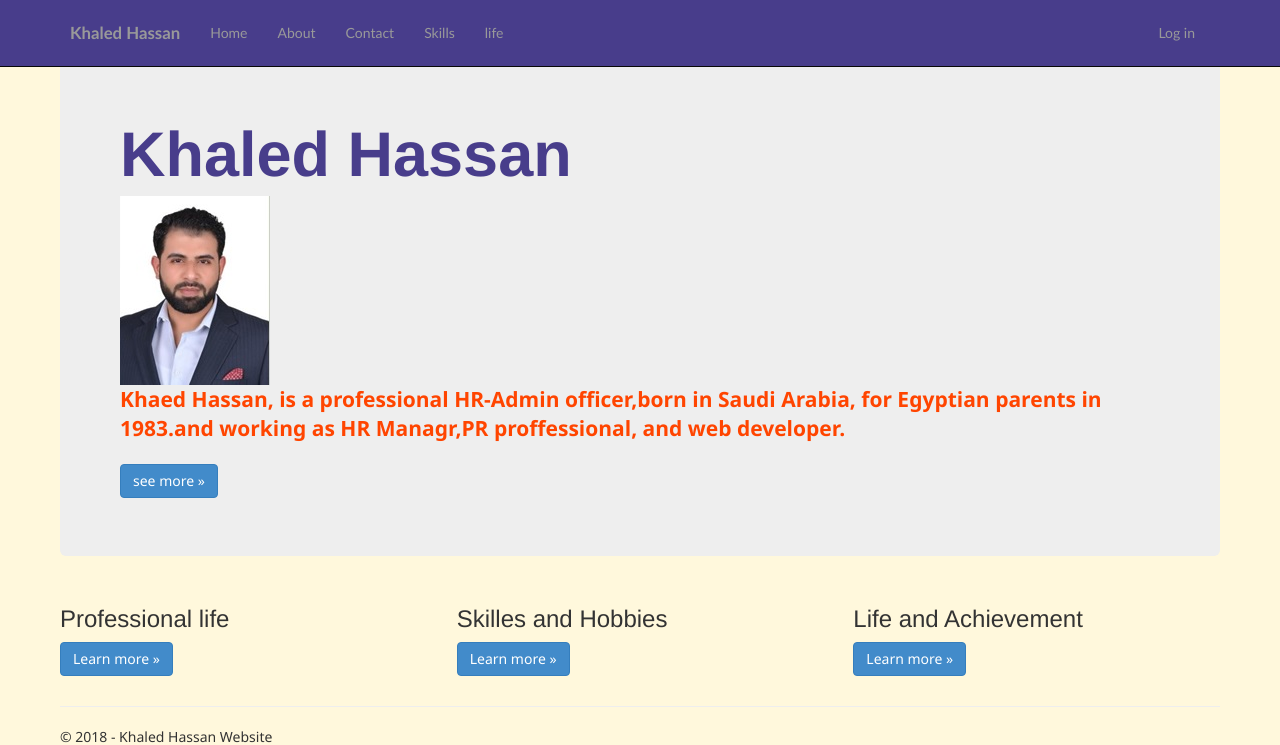
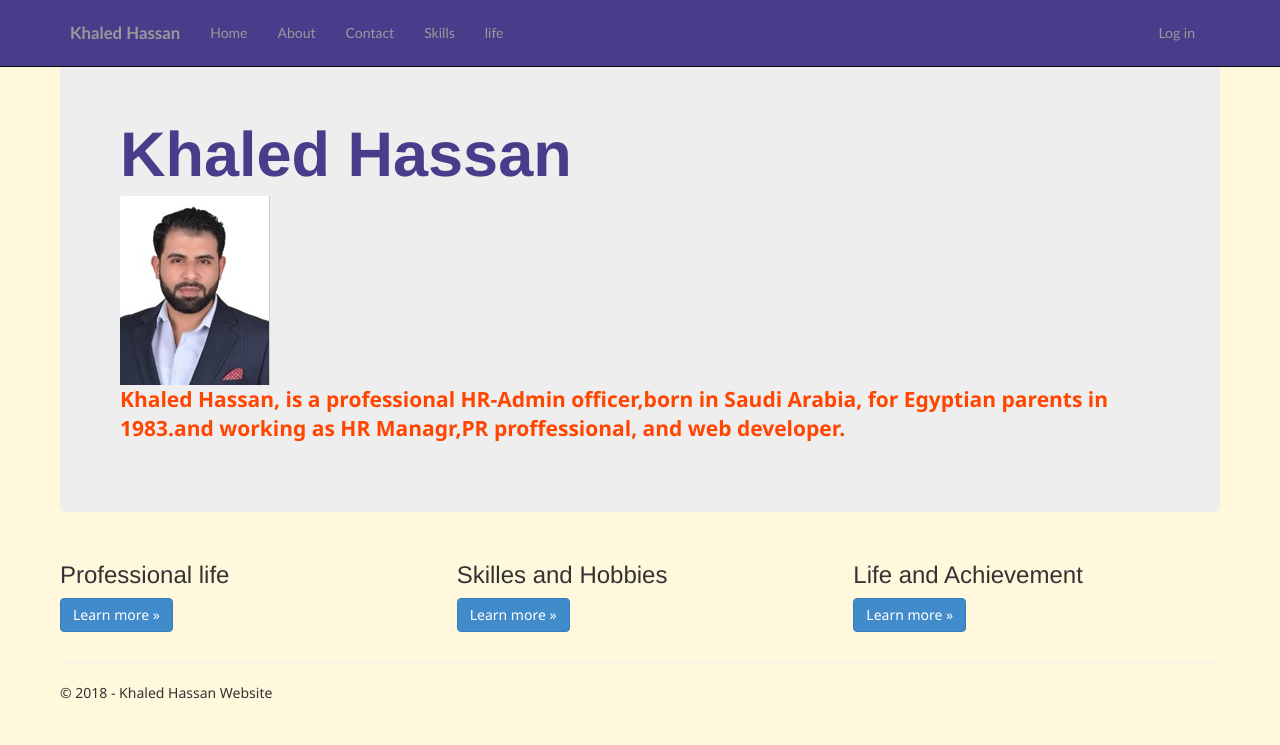
Before and after one commit to khaledkhalifa14/khaledhassan1, a Django app: page / in a window 1280 px wide. Shown: the top 745 px of the page. Run offline with Django 3.2, Linux system fonts and the light colour scheme; parts of the project's set-up code (start-up, migrations or seed data) failed here and were passed over; some libraries are stand-ins or nearby versions.

Commit message:
Update index.html

```diff
--- a/my_space/my_space/app/templates/app/index.html
+++ b/my_space/my_space/app/templates/app/index.html
@@ -18,8 +18,8 @@
     {% load static %}
     <img src="{% static "app/Main.jpg" %}" alt="My image"/>
 
-    <p class="lead" style="color:orangered"><b>Khaed Hassan, is a professional HR-Admin officer,born in Saudi Arabia, for Egyptian parents in 1983.and working as HR Managr,PR proffessional, and web developer.</b></p>
-    <p><a href="{% url 'about' %}" class="btn btn-primary btn-large">see more &raquo;</a></p>
+    <p class="lead" style="color:orangered"><b>Khaled Hassan, is a professional HR-Admin officer,born in Saudi Arabia, for Egyptian parents in 1983.and working as HR Managr,PR proffessional, and web developer.</b></p>
+
 </div>
 
 <div class="row">
```
